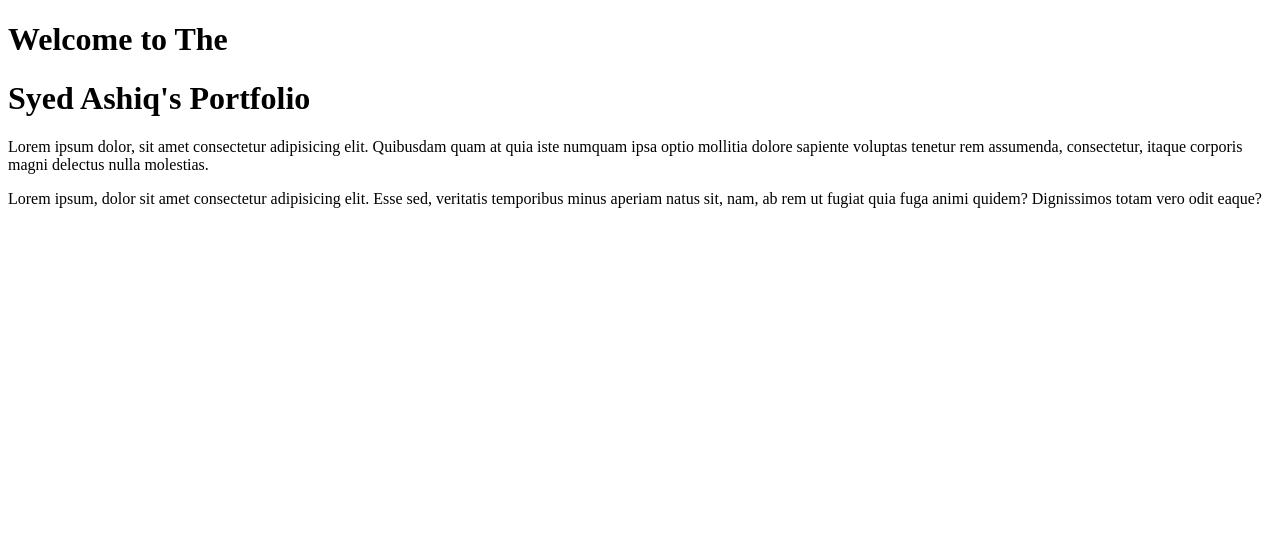
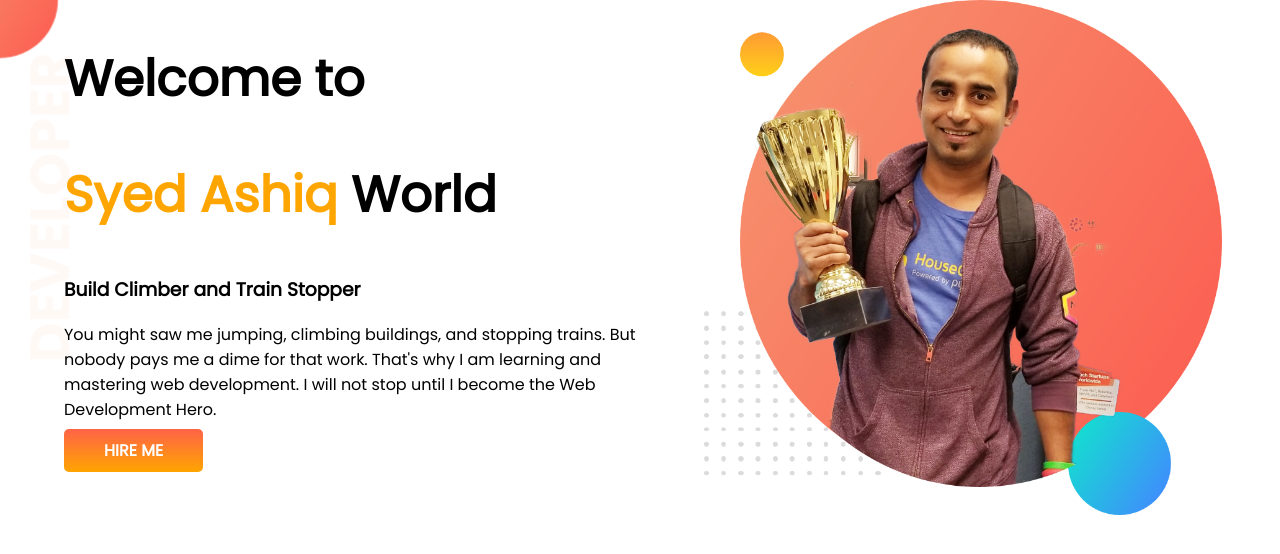
Before and after one commit to syedashiqbd/Developer-Portfolio-Ashiq, a plain HTML site: page index.html in a window 1280 px wide. Drawn offline with Linux system fonts and the light colour scheme.

Commit message:
top banner completed

```diff
--- a/index.html
+++ b/index.html
@@ -5,13 +5,23 @@
     <meta http-equiv="X-UA-Compatible" content="IE=edge">
     <meta name="viewport" content="width=device-width, initial-scale=1.0">
     <title>Syed Ashiq Website</title>
+    <link rel="preconnect" href="https://fonts.googleapis.com">
+    <link rel="preconnect" href="https://fonts.gstatic.com" crossorigin>
+    <link href="https://fonts.googleapis.com/css2?family=Poppins&display=swap" rel="stylesheet">
     <link rel="stylesheet" href="style.css">
 </head>
 <body>
-    <h1>Welcome to The</h1>
-    <h1>Syed Ashiq's Portfolio</h1>
-    <p>Lorem ipsum dolor, sit amet consectetur adipisicing elit. Quibusdam quam at quia iste numquam ipsa optio mollitia dolore sapiente voluptas tenetur rem assumenda, consectetur, itaque corporis magni delectus nulla molestias.</p>
-    <p>Lorem ipsum, dolor sit amet consectetur adipisicing elit. Esse sed, veritatis temporibus minus aperiam natus sit, nam, ab rem ut fugiat quia fuga animi quidem? Dignissimos totam vero odit eaque?
-    </p>
+    <section class="top-banner">
+        <div class="half-width">
+            <h1>Welcome to</h1>
+            <h1><span class="orange-color">Syed Ashiq</span> World</h1>
+            <h3>Build Climber and Train Stopper</h3>
+            <p>You might saw me jumping, climbing buildings, and stopping trains. But nobody pays me a dime for that work. That's why I am learning and mastering web development. I will not stop until I become the Web Development Hero.</p>
+           <a class="link-button" target="_blank" href="https://programminghero1.github.io/developer-portfolio/">HIRE ME</a>
+        </div>
+        <div class="half-width">
+            <img src="images/jhankar.png" alt="Ashiq Photos">
+        </div>
+    </section>
 </body>
 </html>
--- a/style.css
+++ b/style.css
@@ -0,0 +1,31 @@
+body{
+    font-family: 'Poppins', sans-serif;
+    margin: 0;
+}
+h1{
+   font-size: 50px;
+}
+.orange-color{
+    color:orange;
+}
+.top-banner{
+    display: flex;
+    background-image: url(images/top-banner.png);
+    background-repeat: no-repeat;
+}
+.half-width{
+    width: 50%;
+    padding-left: 5%;
+}
+.half-width img{
+    width: 90%;
+}
+.link-button{
+    text-decoration: none;
+    color: white;
+    font-weight: 700;
+    background-image: linear-gradient(tomato, orange);
+    padding: 10px 40px;
+    border-radius: 5px;
+    margin-top: 20px;
+}
```
Also changed, not shown: 4 other files.
